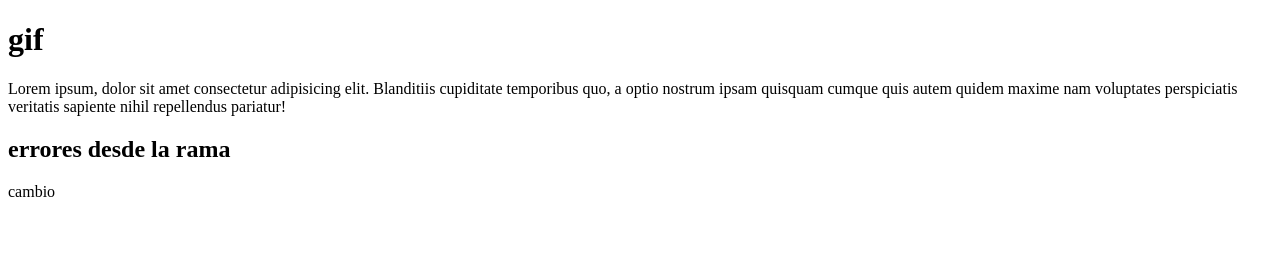
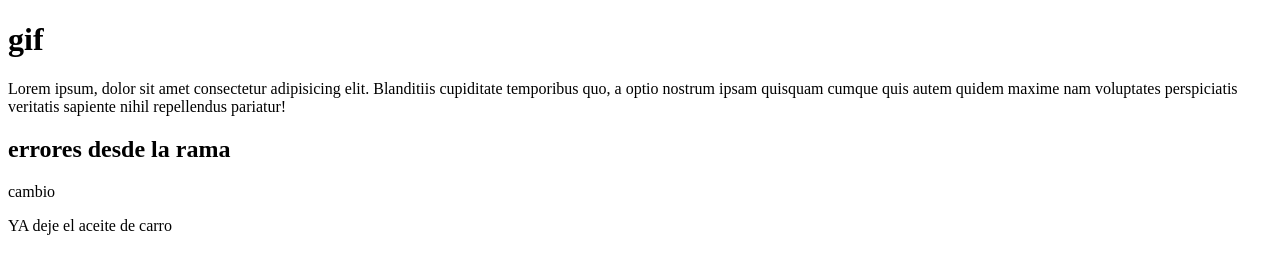
Before and after one commit to mapycela/inicio, a plain HTML site: page index.html in a window 1280 px wide. Drawn offline with Linux system fonts and the light colour scheme.

Commit message:
cambios de ustarroz

```diff
--- a/index.html
+++ b/index.html
@@ -11,5 +11,6 @@
     <p>Lorem ipsum, dolor sit amet consectetur adipisicing elit. Blanditiis cupiditate temporibus quo, a optio nostrum ipsam quisquam cumque quis autem quidem maxime nam voluptates perspiciatis veritatis sapiente nihil repellendus pariatur! </p>
     <h2>errores desde la rama</h2>
     <p>cambio</p>
+    <p>YA deje el aceite de carro</p>
 </body>
 </html>
```
